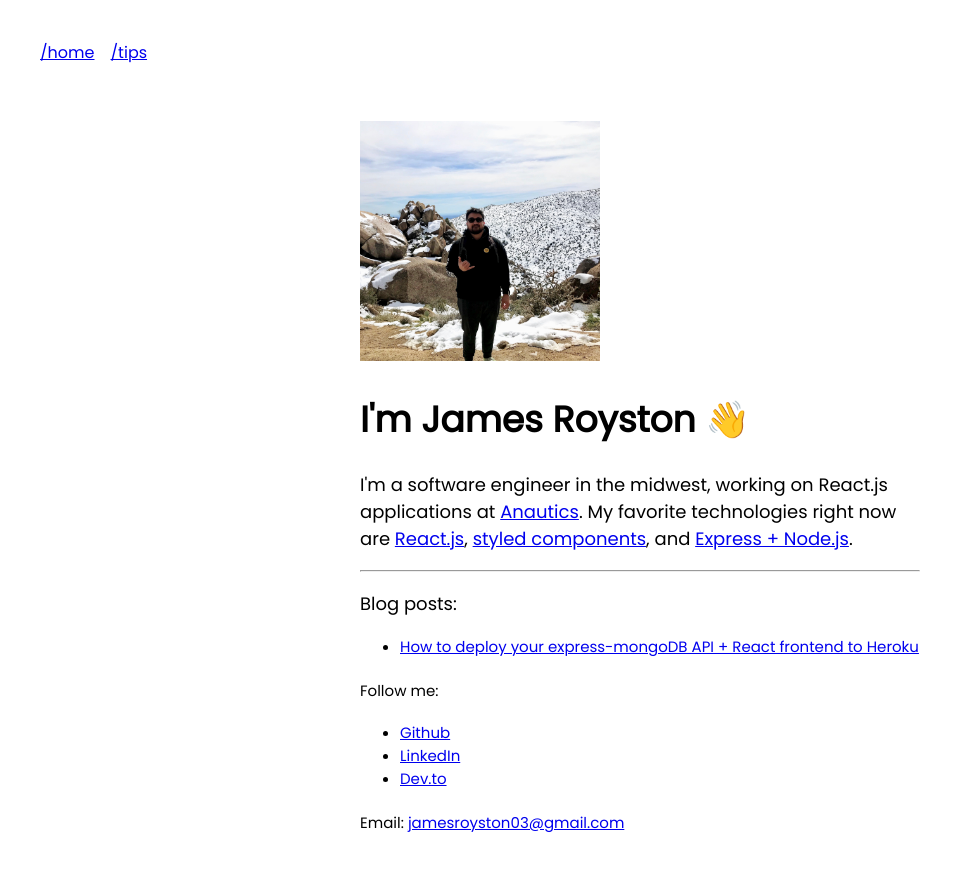
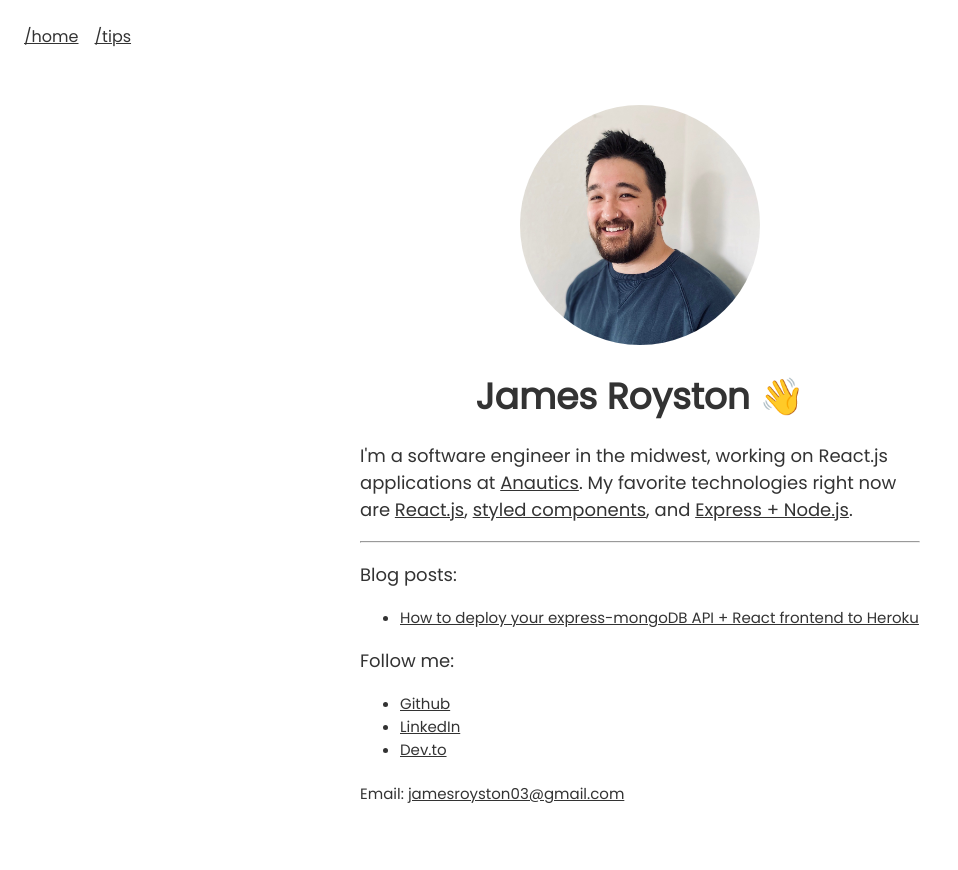
Before and after one commit to jamesroyston/portfolio, a React (Create React App) app: page /#/home in a window 1280 px wide. Shown: the top 870 px of the page, without its empty margins (0-958 px from the left). Built offline with nearby package versions, Linux system fonts and the light colour scheme.

Commit message:
Add new asset for profile, Center the greeting section

```diff
--- a/src/App.css
+++ b/src/App.css
@@ -1,3 +1,4 @@
 * {
   box-sizing: border-box;
+  color: #333;
 }
--- a/src/components/Nav.jsx
+++ b/src/components/Nav.jsx
@@ -4,8 +4,11 @@ import { Link } from "react-router-dom";
 
 const NavContainer = styled.nav`
   display: flex;
-  padding: 2em 2em 0 2em;
+  padding: 1em 1em 0 1em;
   width: 100%;
+  @media (max-width: 700px) {
+    width: 90%;
+  }
 `;
 
 const StyledLink = styled(Link)`
--- a/src/views/Home.js
+++ b/src/views/Home.js
@@ -1,5 +1,5 @@
 import React from "react";
-import profile from "./profile.jpg";
+import profile from "./profile.JPG";
 import styled from "styled-components";
 
 const Container = styled.div`
@@ -16,21 +16,33 @@ const Body = styled.div`
   }
 `;
 
+const GreetingSection = styled.div`
+  display: flex;
+  flex-flow: column nowrap;
+  align-items: center;
+  h1 {
+    margin-bottom: 0;
+  }
+`;
+
 const Img = styled.img`
   width: 15rem;
+  border-radius: 50%;
 `;
 
 export default function Home() {
   return (
     <Container>
       <Body>
+        <GreetingSection>
           <Img src={profile} alt="me" />
           <h1>
-          I'm James Royston{" "}
+            James Royston{" "}
             <span role="img" aria-label="waving emoji">
               👋
             </span>
           </h1>
+        </GreetingSection>
 
         <p>
           I'm a software engineer in the midwest, working on React.js
@@ -58,9 +70,7 @@ export default function Home() {
           </ul>
         </small>
 
-        <p>
-          <small>Follow me: </small>
-        </p>
+        <p>Follow me:</p>
         <small>
           <ul>
             <li>
--- a/src/views/Tips.js
+++ b/src/views/Tips.js
@@ -8,10 +8,6 @@ const Container = styled.div`
 const Body = styled.div`
   margin: 0 auto;
   width: 35rem;
-
-  @media (max-width: 700px) {
-    width: 90%;
-  }
 `;
 
 const Tips = () => {
```
Also changed, not shown: src/views/profile.jpg. Lines whose indentation alone changed are shown as unchanged.
